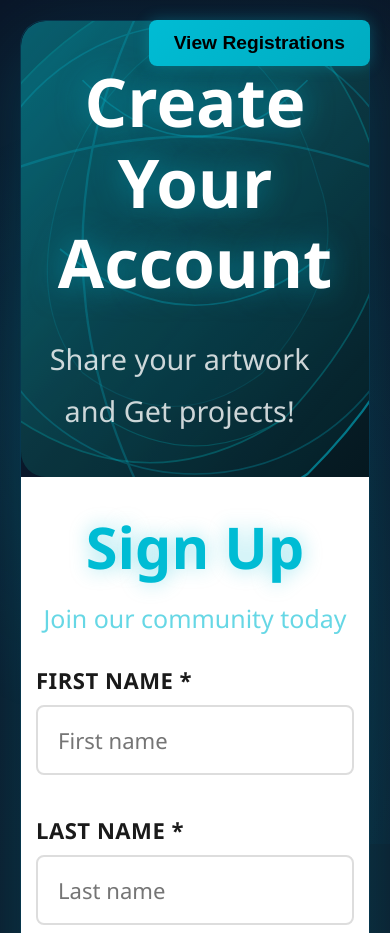
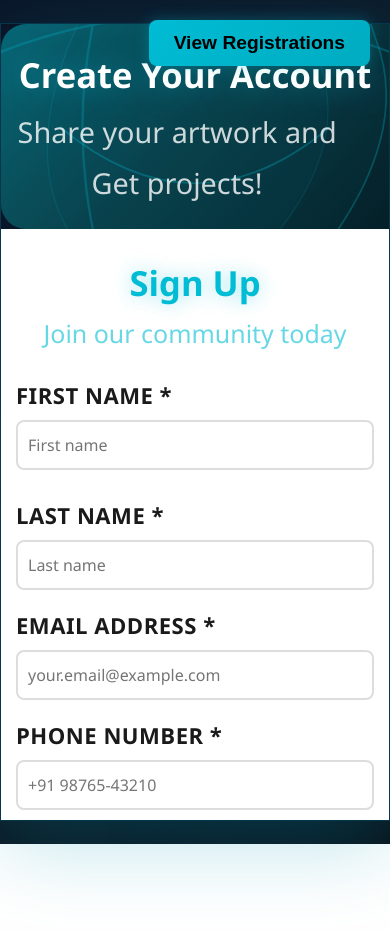
Before and after one commit to brundahd/RegistrationForm, a plain HTML site: page index.html in a window 390 px wide. Shown: the top 933 px of the page. After the commit the page ends 844 px from the top, so only its background shows below. Drawn offline with nearby package versions, Linux system fonts and the light colour scheme.

Commit message:
Update index.html

```diff
--- a/index.html
+++ b/index.html
@@ -11,32 +11,62 @@
 @media (max-width: 768px) {
   body {
     font-size: 100%;
+    padding: 0 !important;
+    margin: 0 !important;
   }
 
   .container {
     max-width: 100% !important;
-    width: 100% !important;
+    width: 100vw !important;
     height: auto !important;
     flex-direction: column !important;
     display: flex !important;
+    border-radius: 0 !important;
+    margin: 0 !important;
   }
 
   .image-section {
-    display: flex !important;
+    display: block !important;
     width: 100% !important;
-    height: 300px !important;
-    padding: 40px 20px !important;
+    height: 200px !important;
+    padding: 20px 15px !important;
+    margin: 0 !important;
+  }
+
+  .image-section h2 {
+    font-size: 1.8em !important;
+    margin: 10px 0 !important;
   }
 
   .form-section {
     width: 100% !important;
-    padding: 30px 15px !important;
+    padding: 20px 15px !important;
+    height: auto !important;
+    overflow-y: auto !important;
+    max-height: 70vh !important;
   }
 
   .form-row {
     grid-template-columns: 1fr !important;
+    gap: 10px !important;
+  }
+
+  h1 {
+    font-size: 1.8em !important;
+    margin: 10px 0 !important;
+  }
+
+  .btn-submit {
+    padding: 12px !important;
+    font-size: 1.1em !important;
+  }
+
+  input, select, textarea {
+    padding: 12px 10px !important;
+    font-size: 16px !important;
   }
 }
+
 
     * {
       margin: 0;
```
